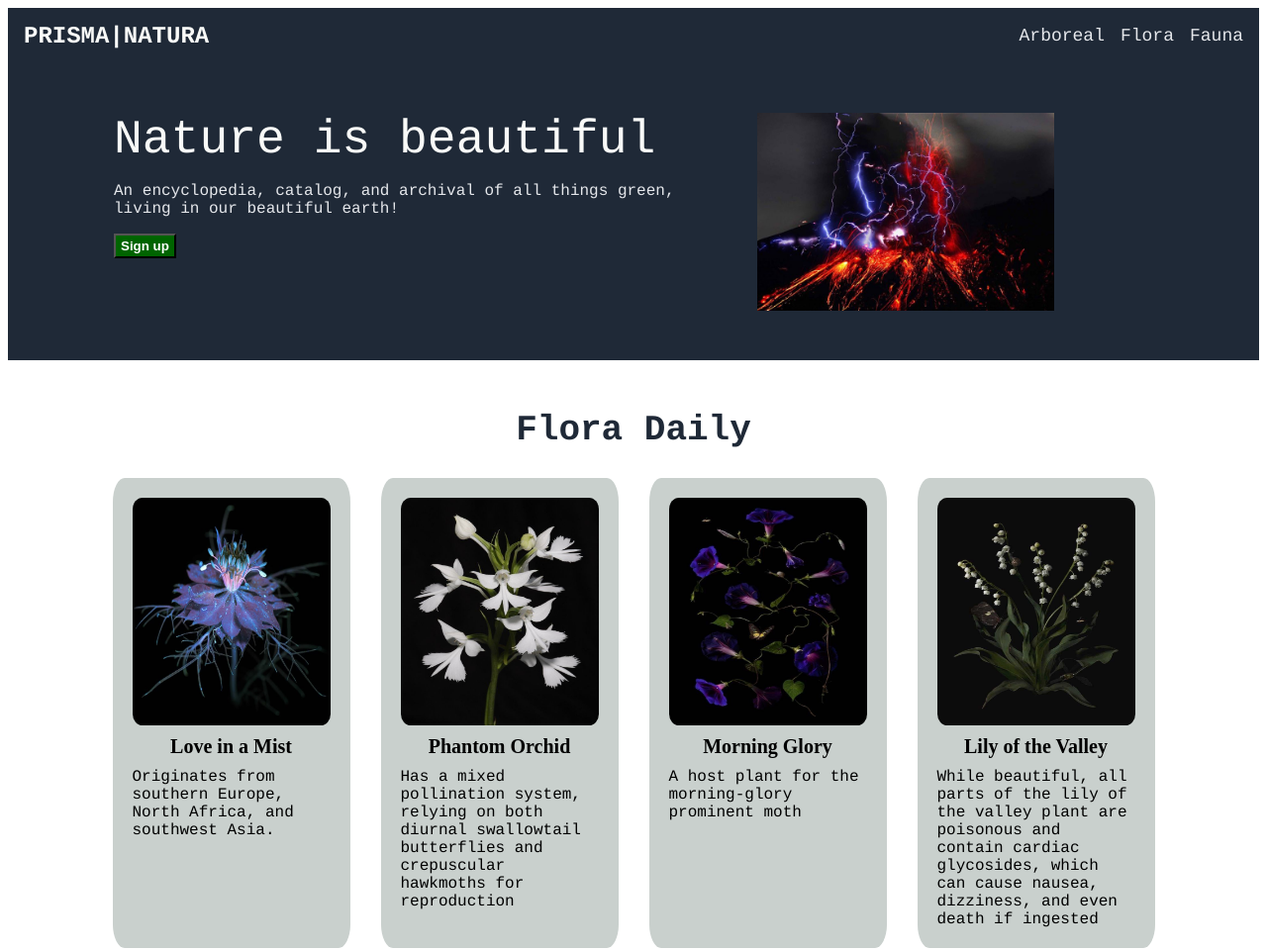
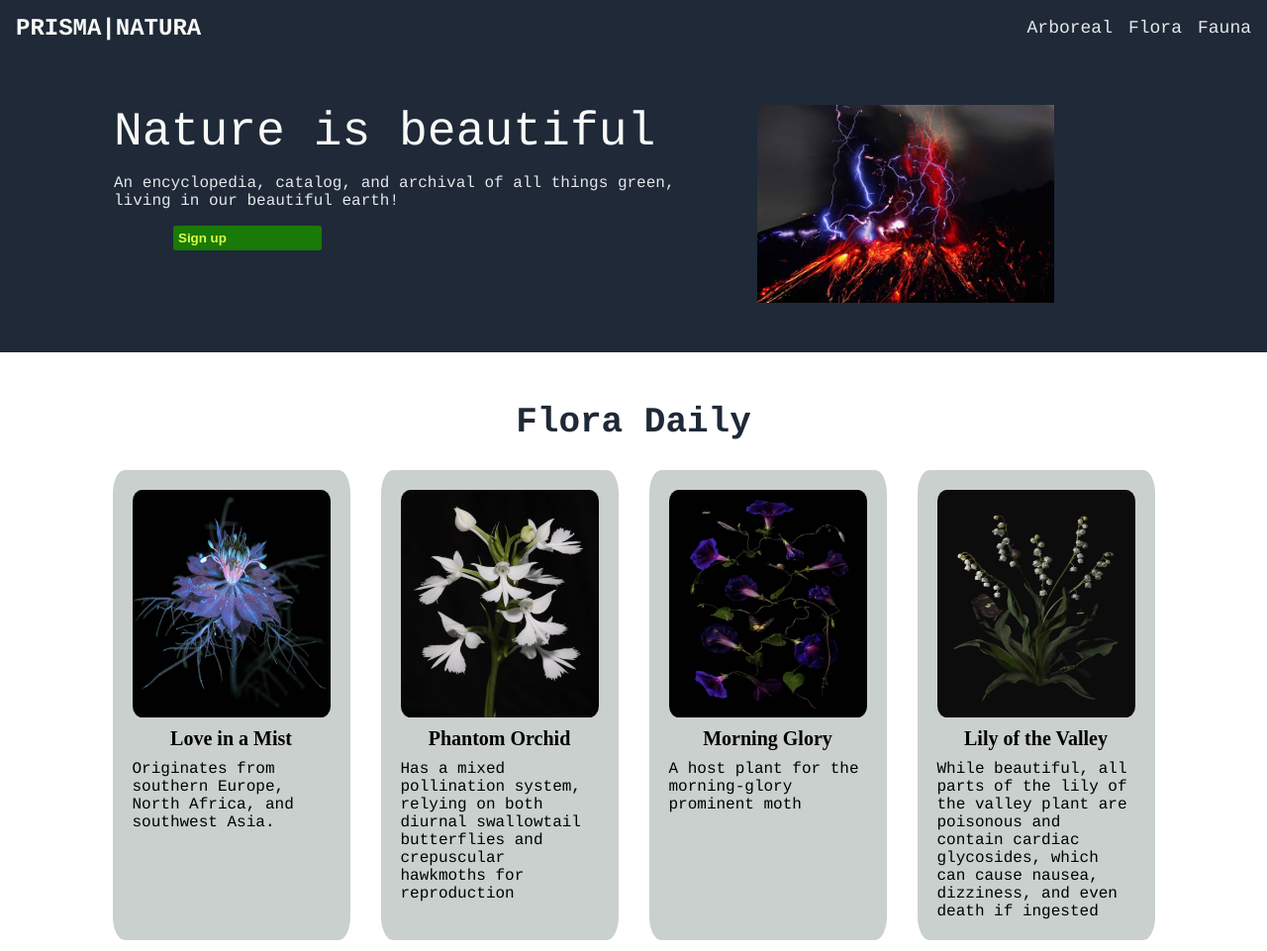
Before and after one commit to elefantflan/nature-is-beautiful-landing-page, a plain HTML site: page index.html in a window 1280 px wide. Shown: the top 961 px of the page at 99% size. Drawn offline with Linux system fonts and the light colour scheme.

Commit message:
recolor button

```diff
--- a/index.html
+++ b/index.html
@@ -67,7 +67,7 @@
             </div>
 
         <div class="footer">
-            Copyright © The Odin Project 2025
+            Copyright © Michelle Heo 2025
         </div>
     </body>
 </head>
--- a/style.css
+++ b/style.css
@@ -3,6 +3,8 @@ body {
     flex-direction: column;
     font-family:courier;
     justify-content: center;
+    margin:0;
+    padding:0;
 }
 
 .header, .footer {
@@ -26,7 +28,7 @@ ul {
 
 a{
     text-decoration: none;
-    color: #E5E7EB
+    color: #E5E7EB;
 }
 
 .left {
@@ -75,12 +77,17 @@ a{
 
 button {
     display: flex;
-    justify-content: start;
-    width:fit-content;
-    padding:3px 5px;
-    color:white;
+    position:relative;
+    left:10%;
+    width:25%;
+    padding:5px 2px 5px 5px;
+
     font-weight:700;
-    background-color: darkgreen;
+
+    border:0;
+    border-radius:5%;
+    color:rgb(215, 255, 71);
+    background-color: rgb(26, 122, 7);
 }
 
 .random {
```
